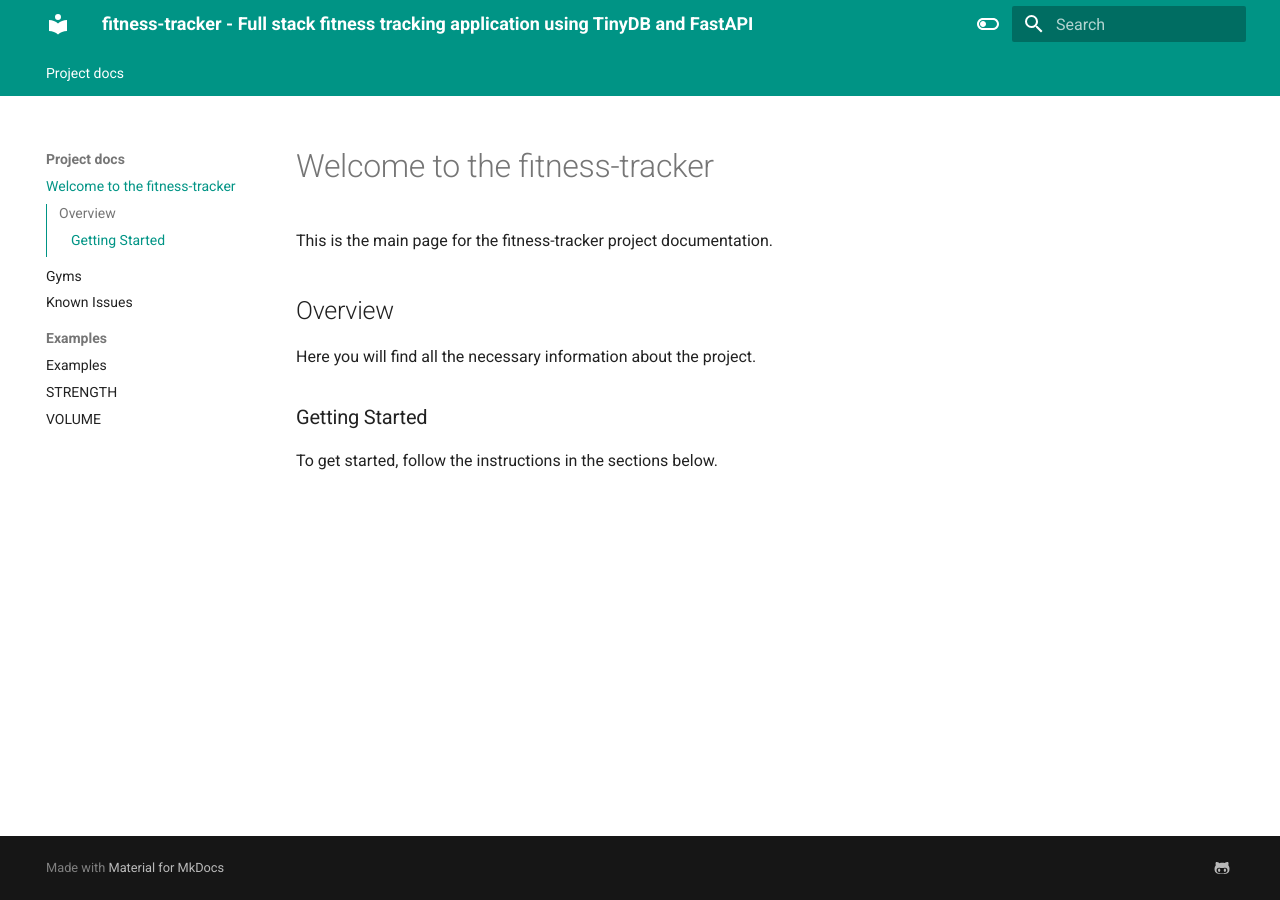
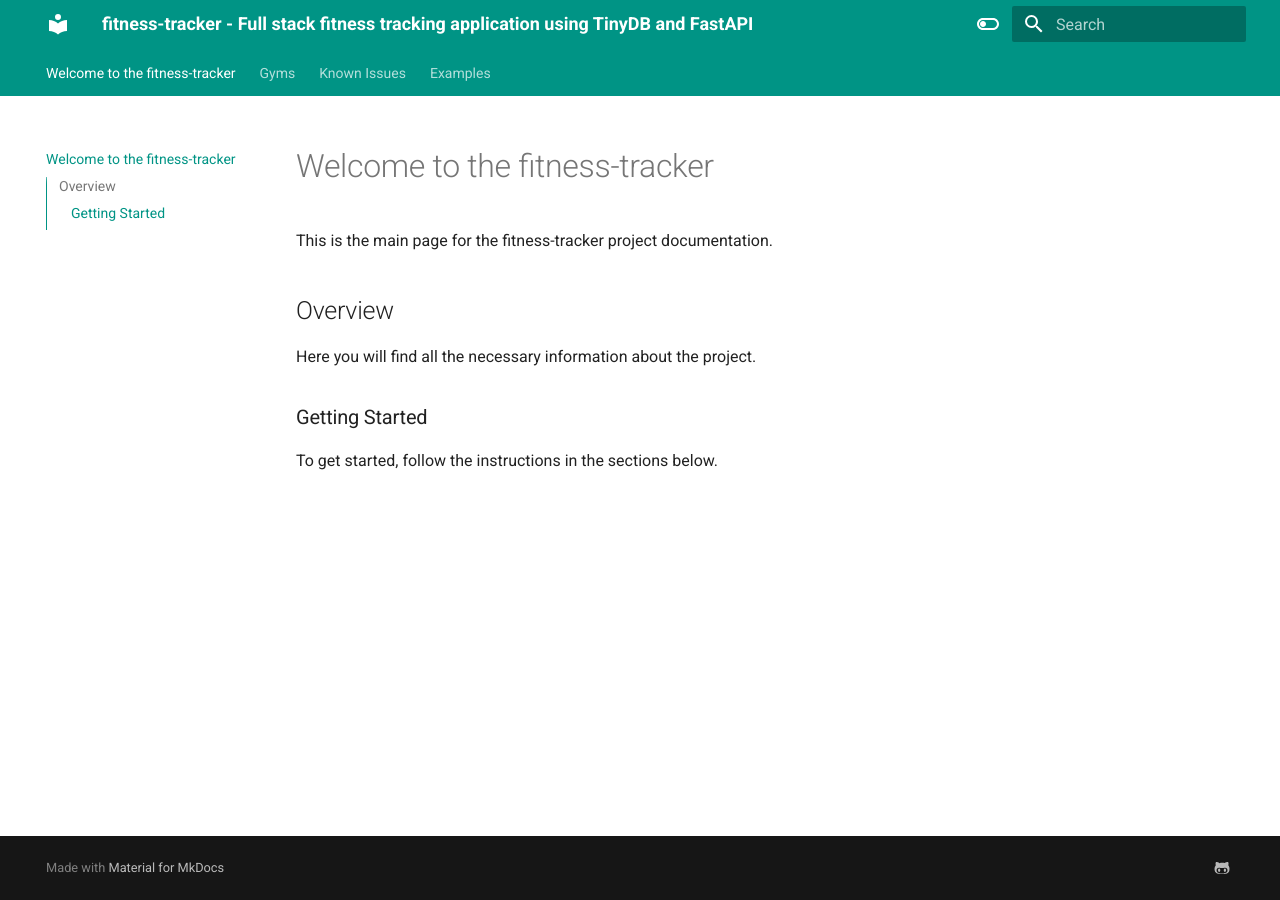
Before and after one commit to TheNewThinkTank/fitness-tracker, an MkDocs documentation site: the page built from docs/project_docs/index.md, in a window 1280 px wide. Built offline with MkDocs 1.6.1 and Material for MkDocs 9.7.7, drawn with Linux system fonts in a browser that asks for light colours; some of the changed lines change nothing that is shown.

Commit message:
fix: add docs_dir

```diff
--- a/mkdocs.yml
+++ b/mkdocs.yml
@@ -1,4 +1,5 @@
 site_name: fitness-tracker - Full stack fitness tracking application using TinyDB and FastAPI
+docs_dir: docs/project_docs
 theme:
   name: material
   features:
```
